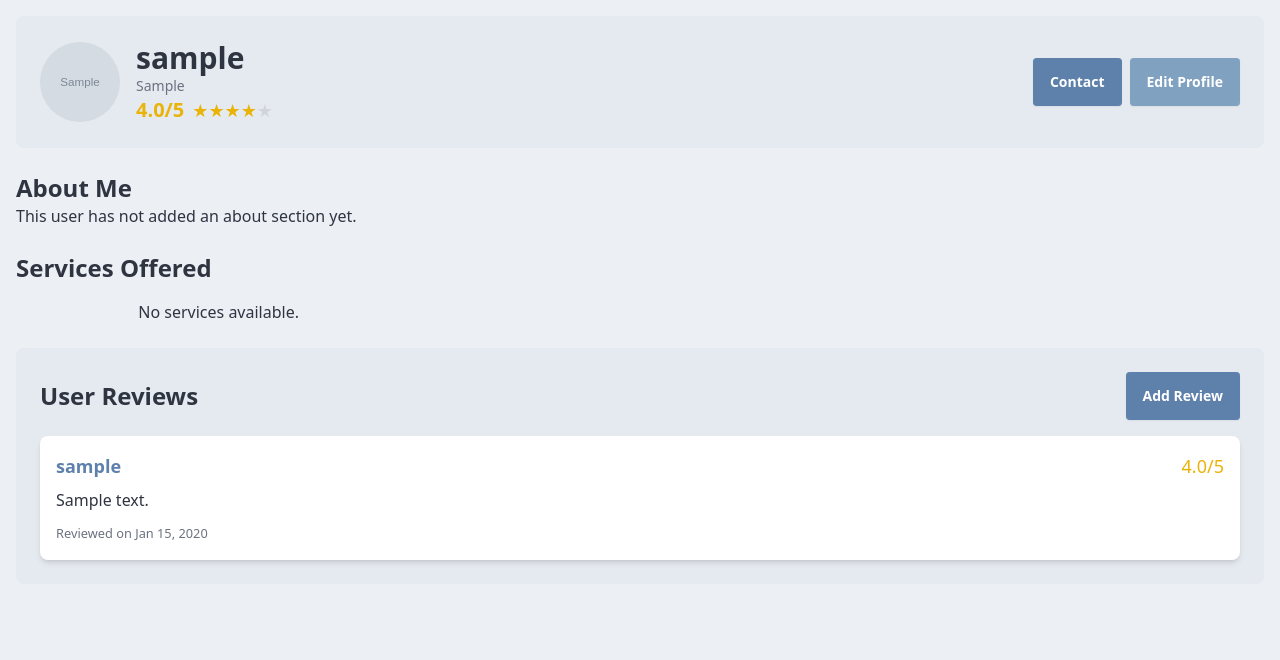
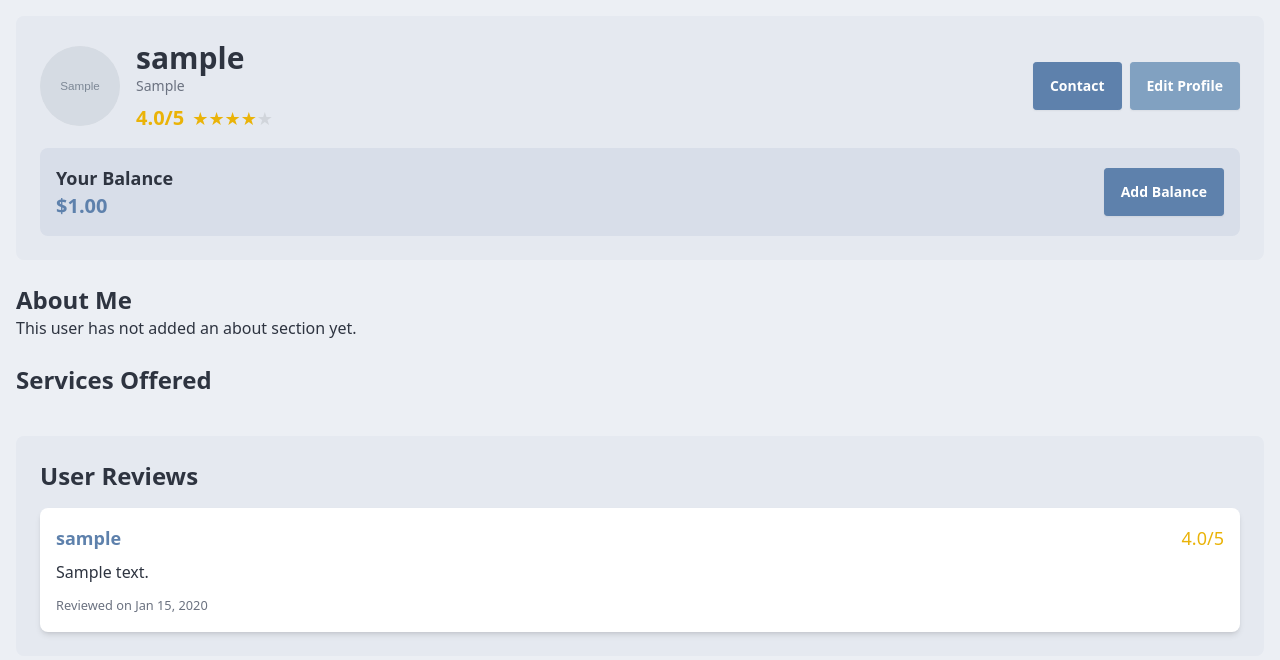
Before and after one commit to hujuc/Joblet-Django, a Django app: page /profile/1/ in a window 1280 px wide. Shown: the part 76-736 px from the top of the page. Run offline with Django 5.2, Linux system fonts and the light colour scheme; a user stored in the database is signed in; tables that the repository leaves empty hold one stand-in row (values such as "Sample post"); grey boxes marked "Sample" are stand-in pictures; some libraries are stand-ins or nearby versions.

Commit message:
add balance and fix other errors

```diff
--- a/app/templates/profile.html
+++ b/app/templates/profile.html
@@ -4,7 +4,9 @@
     <div class="p-4">
 
         <!-- Profile Header -->
-    <div class="bg-base-200 rounded-lg p-6 flex items-center justify-between">
+        <div class="bg-base-200 rounded-lg p-6">
+            <!-- Profile Header -->
+            <div class="flex items-center justify-between">
                 <div class="flex items-center gap-4">
                     <div class="avatar">
                         <div class="w-20 h-20 rounded-full overflow-hidden bg-gray-200 flex items-center justify-center">
@@ -23,7 +25,7 @@
 
                         <!-- Average Rating -->
                         {% if avg_rating %}
-                    <div class="flex items-center">
+                            <div class="flex items-center mt-2">
                                 <span class="text-yellow-500 text-xl font-semibold">{{ avg_rating|floatformat:1 }}/5</span>
                                 <div class="flex ml-2">
                                     {% for i in "12345" %}
@@ -41,6 +43,7 @@
                     </div>
                 </div>
 
+                <!-- User Actions -->
                 <div class="flex gap-2">
                     <button class="btn btn-primary text-white">Contact</button>
                     {% if user.is_authenticated and user == profile.user %}
@@ -48,6 +51,59 @@
                     {% endif %}
                 </div>
             </div>
+
+            <!-- Balance Section -->
+            {% if user.is_authenticated and user == profile.user %}
+                <div class="bg-base-300 rounded-lg p-4 mt-4 flex justify-between items-center">
+                    <div>
+                        <h2 class="text-lg font-bold">Your Balance</h2>
+                        <p class="text-primary font-semibold text-xl">${{ profile.wallet|floatformat:2 }}</p>
+                    </div>
+                    <button class="btn btn-primary text-white" onclick="document.getElementById('addBalanceModal').classList.remove('hidden')">
+                        Add Balance
+                    </button>
+                </div>
+            {% endif %}
+        </div>
+
+
+        {% if user.is_authenticated and user == profile.user %}
+            <!-- Modal para adicionar saldo -->
+            <div id="addBalanceModal" class="fixed inset-0 bg-gray-900 bg-opacity-75 flex items-center justify-center hidden">
+                <div class="bg-base-200 rounded-lg w-[30rem] p-6 relative">
+                    <h2 class="text-2xl font-bold mb-4">Add Balance</h2>
+
+                    <form method="POST" action="">
+                        {% csrf_token %}
+                        <div class="form-group mb-4">
+                            <label for="balance_amount" class="font-semibold">Amount:</label>
+                            <input
+                                    type="number"
+                                    id="balance_amount"
+                                    name="balance_amount"
+                                    step="0.01"
+                                    min="0"
+                                    class="input input-bordered w-full"
+                                    required
+                            />
+                        </div>
+                        <div class="flex justify-end gap-2">
+                            <button type="button" class="btn btn-secondary text-white" onclick="document.getElementById('addBalanceModal').classList.add('hidden')">
+                                Cancel
+                            </button>
+                            <button type="submit" name="add_balance" class="btn btn-primary text-white">Add</button>
+                        </div>
+                    </form>
+
+                    <button
+                            class="absolute top-2 right-2 text-gray-500 hover:text-gray-800"
+                            onclick="document.getElementById('addBalanceModal').classList.add('hidden')"
+                    >
+                        ✕
+                    </button>
+                </div>
+            </div>
+        {% endif %}
 
 
         <!-- Profile Stats -->
@@ -72,10 +128,12 @@
         {% endif %}
 
         <!-- Profile About Section -->
+        {% if is_provider %}
             <div class="mt-6">
                 <h2 class="text-2xl font-semibold">About Me</h2>
                 <p style="white-space: pre-wrap;" class="text-justify">{{ profile.about|default:"This user has not added an about section yet." }}</p>
             </div>
+        {% endif %}
 
         <!-- List of Services (if provider) -->
         {% if is_provider %}
@@ -83,7 +141,6 @@
             <div class="grid grid-cols-1 sm:grid-cols-2 lg:grid-cols-3 gap-4 mt-4">
                 {% for service in services %}
                     <div class="card bg-base-200 shadow-md p-4 cursor-pointer" onclick="document.getElementById('serviceModal{{ service.id }}').classList.remove('hidden')">
-                    <!-- Service Info -->
                         <h3 class="text-lg font-bold">{{ service.title }}</h3>
                         <p class="text-sm text-gray-600 mt-2">{{ service.description|slice:":100" }}...</p>
                         <div class="flex justify-between items-center mt-4">
@@ -95,10 +152,7 @@
                     <!-- Modal for Service Details -->
                     <div id="serviceModal{{ service.id }}" class="fixed inset-0 bg-gray-900 bg-opacity-75 flex items-center justify-center hidden z-50">
                         <div class="bg-base-200 rounded-lg w-[90%] md:w-[40rem] max-h-[90vh] p-6 overflow-y-auto relative">
-                        <!-- Close Button -->
                             <button class="absolute top-2 right-2 text-gray-500 hover:text-gray-800" onclick="document.getElementById('serviceModal{{ service.id }}').classList.add('hidden')">✕</button>
-
-                        <!-- Service Details -->
                             <div>
                                 {% if service.image %}
                                     <img src="{{ service.image.url }}" alt="{{ service.title }}" class="rounded-lg mb-4 w-full max-h-60 object-cover">
@@ -110,8 +164,6 @@
                                     <span class="badge badge-outline">{{ service.category.name }}</span>
                                 </div>
                             </div>
-
-                        <!-- Purchase Button -->
                             <div class="flex justify-end mt-6">
                                 <form method="POST" action="">
                                     {% csrf_token %}
@@ -120,18 +172,16 @@
                             </div>
                         </div>
                     </div>
-            {% empty %}
-                <p class="text-center text-base-content">No services available.</p>
                 {% endfor %}
             </div>
-
         {% endif %}
 
-    <!-- Reviews -->
+        <!-- Reviews Section -->
+        {% if is_provider %}
             <div class="form-control mb-8 mt-6 p-6 bg-base-200 rounded-lg">
                 <div class="flex justify-between items-center">
                     <h3 class="text-2xl font-semibold">User Reviews</h3>
-            {% if user.is_authenticated %}
+                    {% if user.is_authenticated and user != profile.user %}
                         <button class="btn btn-primary text-white" onclick="document.getElementById('reviewModal').classList.remove('hidden')">
                             Add Review
                         </button>
@@ -154,136 +204,41 @@
                     {% endfor %}
                 </div>
             </div>
-
+        {% endif %}
 
         <!-- Add Review Modal -->
         <div id="reviewModal" class="fixed inset-0 bg-gray-900 bg-opacity-75 flex items-center justify-center hidden">
             <div class="bg-base-200 rounded-lg w-[30rem] max-h-[90vh] p-6 overflow-y-auto relative">
                 <h2 class="text-2xl font-bold mb-4">Add Review</h2>
-
                 <form method="POST" action="">
                     {% csrf_token %}
-
-                <!-- Custom Rating Input -->
-                <div class="form-group mb-4">
-                    <label for="id_rating" class="font-semibold">Rate:</label>
-                    <div class="rating rating-sm rating-half">
-                        <input type="radio" name="rating" value="0.5" class="mask mask-star-2 mask-half-1 bg-green-500" />
-                        <input type="radio" name="rating" value="1" class="mask mask-star-2 mask-half-2 bg-green-500" />
-                        <input type="radio" name="rating" value="1.5" class="mask mask-star-2 mask-half-1 bg-green-500" />
-                        <input type="radio" name="rating" value="2" class="mask mask-star-2 mask-half-2 bg-green-500" />
-                        <input type="radio" name="rating" value="2.5" class="mask mask-star-2 mask-half-1 bg-green-500" />
-                        <input type="radio" name="rating" value="3" class="mask mask-star-2 mask-half-2 bg-green-500" />
-                        <input type="radio" name="rating" value="3.5" class="mask mask-star-2 mask-half-1 bg-green-500" />
-                        <input type="radio" name="rating" value="4" class="mask mask-star-2 mask-half-2 bg-green-500" />
-                        <input type="radio" name="rating" value="4.5" class="mask mask-star-2 mask-half-1 bg-green-500" />
-                        <input type="radio" name="rating" value="5" class="mask mask-star-2 mask-half-2 bg-green-500" checked="checked" />
+                    <div class="form-group mb-4 flex items-center">
+                        <label for="id_rating" class="font-semibold mr-4">Rate:</label>
+                        <div class="rating rating-sm rating-half flex">
+                            <input type="radio" name="rating" value="0.5" class="mask mask-star-2 mask-half-1 bg-yellow-500" />
+                            <input type="radio" name="rating" value="1" class="mask mask-star-2 mask-half-2 bg-yellow-500" />
+                            <input type="radio" name="rating" value="1.5" class="mask mask-star-2 mask-half-1 bg-yellow-500" />
+                            <input type="radio" name="rating" value="2" class="mask mask-star-2 mask-half-2 bg-yellow-500" />
+                            <input type="radio" name="rating" value="2.5" class="mask mask-star-2 mask-half-1 bg-yellow-500" />
+                            <input type="radio" name="rating" value="3" class="mask mask-star-2 mask-half-2 bg-yellow-500" />
+                            <input type="radio" name="rating" value="3.5" class="mask mask-star-2 mask-half-1 bg-yellow-500" />
+                            <input type="radio" name="rating" value="4" class="mask mask-star-2 mask-half-2 bg-yellow-500" />
+                            <input type="radio" name="rating" value="4.5" class="mask mask-star-2 mask-half-1 bg-yellow-500" />
+                            <input type="radio" name="rating" value="5" class="mask mask-star-2 mask-half-2 bg-yellow-500" checked />
                         </div>
                     </div>
 
-                <!-- Comment Input -->
                     <div class="form-group mb-4">
                         <label for="id_comment" class="font-semibold">Comment:</label>
                         <textarea name="comment" id="id_comment" class="textarea textarea-bordered w-full" rows="4"></textarea>
                     </div>
-
-                <!-- Buttons -->
                     <div class="flex justify-end gap-2">
-                    <button type="button" class="btn btn-secondary text-white" onclick="document.getElementById('reviewModal').classList.add('hidden')">
-                        Cancel
-                    </button>
+                        <button type="button" class="btn btn-secondary text-white" onclick="document.getElementById('reviewModal').classList.add('hidden')">Cancel</button>
                         <button type="submit" class="btn btn-primary text-white">Submit</button>
                     </div>
                 </form>
-
-            <!-- Close Modal Button -->
-            <button class="absolute top-2 right-2 text-gray-500 hover:text-gray-800" onclick="document.getElementById('reviewModal').classList.add('hidden')">✕</button>
             </div>
         </div>
 
     </div>
-</div>
-
-<!-- Edit Profile Modal -->
-<div id="editModal" class="fixed inset-0 bg-gray-900 bg-opacity-75 flex items-center justify-center hidden">
-    <div class="bg-base-200 rounded-lg w-[30rem] max-h-[90vh] p-6 overflow-y-auto relative">
-        <h2 class="text-2xl font-bold mb-4">Edit Profile</h2>
-
-        <form method="POST" action="{% url 'edit_profile' profile.user.id %}" enctype="multipart/form-data">
-            {% csrf_token %}
-
-            <!-- Profile Image Upload -->
-            <div class="form-control mb-4">
-                <label class="label font-semibold">Profile Image</label>
-                <div class="flex items-center gap-4">
-                    <input type="file" name="avatar" accept="image/*" class="file-input file-input-bordered w-full">
-                    {% if profile.avatar %}
-                        <img src="{{ profile.avatar.url }}" alt="Current Profile Image" class="w-16 h-16 rounded-full">
-                    {% endif %}
-                </div>
-            </div>
-
-            <!-- About Me Section -->
-            <div class="form-control mb-4">
-                <label class="label font-semibold">About Me</label>
-                <textarea name="about" class="textarea textarea-bordered w-full" placeholder="Tell us about yourself">{{ profile.about|default_if_none:"" }}</textarea>
-            </div>
-
-            <!-- Social Media Links Section -->
-            <h3 class="text-xl font-semibold mt-4">Social Media Links</h3>
-            <div class="form-control mb-4">
-                <label class="label font-semibold">Contact Email</label>
-                <input type="email" name="contact_email" value="{{ profile.contact_email|default_if_none:'' }}" placeholder="Enter your email" class="input input-bordered w-full">
-            </div>
-            <div class="form-control mb-4">
-                <label class="label font-semibold">LinkedIn</label>
-                <input type="url" name="linkedin" value="{{ profile.linkedin|default_if_none:'' }}" placeholder="https://linkedin.com/in/username" class="input input-bordered w-full">
-            </div>
-            <div class="form-control mb-4">
-                <label class="label font-semibold">Twitter</label>
-                <input type="url" name="twitter" value="{{ profile.twitter|default_if_none:'' }}" placeholder="https://twitter.com/username" class="input input-bordered w-full">
-            </div>
-            <div class="form-control mb-4">
-                <label class="label font-semibold">Facebook</label>
-                <input type="url" name="facebook" value="{{ profile.facebook|default_if_none:'' }}" placeholder="https://facebook.com/username" class="input input-bordered w-full">
-            </div>
-
-            <!-- Activity & Reviews Section (Read-Only) -->
-            <h3 class="text-xl font-semibold mt-4">Recent Activity & Reviews</h3>
-            <div class="mb-4 max-h-32 overflow-y-auto">
-                <h4 class="font-semibold">Recent Activity</h4>
-                <ul class="list-disc ml-5">
-                    {% for activity in profile.activities.all %}
-                        <li>{{ activity.description }} - {{ activity.timestamp|date:"M d, Y H:i" }}</li>
-                    {% empty %}
-                        <p class="text-gray-500">No recent activities.</p>
-                    {% endfor %}
-                </ul>
-
-                <h4 class="font-semibold mt-4">Reviews</h4>
-                <ul class="list-disc ml-5">
-                    {% for review in profile.reviews.all %}
-                        <li>
-                            <strong>{{ review.reviewer.username }}</strong>:
-                            <span>{{ review.rating }}/5</span> - {{ review.comment }}
-                            <br><small class="text-gray-500">Reviewed on {{ review.created_at|date:"M d, Y" }}</small>
-                        </li>
-                    {% empty %}
-                        <p class="text-gray-500">No reviews yet.</p>
-                    {% endfor %}
-                </ul>
-            </div>
-
-            <!-- Save & Cancel Buttons -->
-            <div class="flex justify-end gap-2">
-                <button type="button" class="btn btn-secondary text-white" onclick="document.getElementById('editModal').classList.add('hidden')">Cancel</button>
-                <button type="submit" class="btn btn-primary text-white">Save Changes</button>
-            </div>
-        </form>
-
-        <!-- Close Modal Button -->
-        <button class="absolute top-2 right-2 text-gray-500 hover:text-gray-800" onclick="document.getElementById('editModal').classList.add('hidden')">✕</button>
-    </div>
-</div>
-
 {% endblock %}
--- a/app/views.py
+++ b/app/views.py
@@ -233,6 +233,10 @@ def booking(request):
 def about(request):
     return render(request, 'about.html')
 
+from django.shortcuts import redirect
+
+from decimal import Decimal
+
 def profile(request, user_id):
     # Obter o perfil do usuário pela ID fornecida
     user_profile = get_object_or_404(Profile, user_id=user_id)
@@ -250,8 +254,22 @@ def profile(request, user_id):
         reviews = []
         services = []
 
+    # Adicionar balance (somente para o próprio perfil)
+    if request.method == 'POST' and "add_balance" in request.POST:
+        balance_to_add = request.POST.get("balance_amount", "0")
+        try:
+            balance_to_add = Decimal(balance_to_add)  # Converter para Decimal
+            if request.user.id == user_id:  # Garantir que o usuário está editando seu próprio perfil
+                user_profile.wallet += balance_to_add
+                user_profile.save()
+                return redirect('profile', user_id=user_id)
+        except Exception as e:
+            # Log ou manipule o erro adequadamente
+            print(f"Erro ao adicionar saldo: {e}")
+            return redirect('profile', user_id=user_id)
+
     # Formulário de avaliação
-    if request.method == 'POST':
+    if request.method == 'POST' and "review" in request.POST:
         form = ReviewForm(request.POST)
         if form.is_valid():
             review = form.save(commit=False)
@@ -276,6 +294,8 @@ def profile(request, user_id):
 
 
 
+
+
 def edit_profile(request, user_id):
     profile = get_object_or_404(Profile, user__id=user_id)
 
```
Lines whose indentation alone changed are shown as unchanged.
